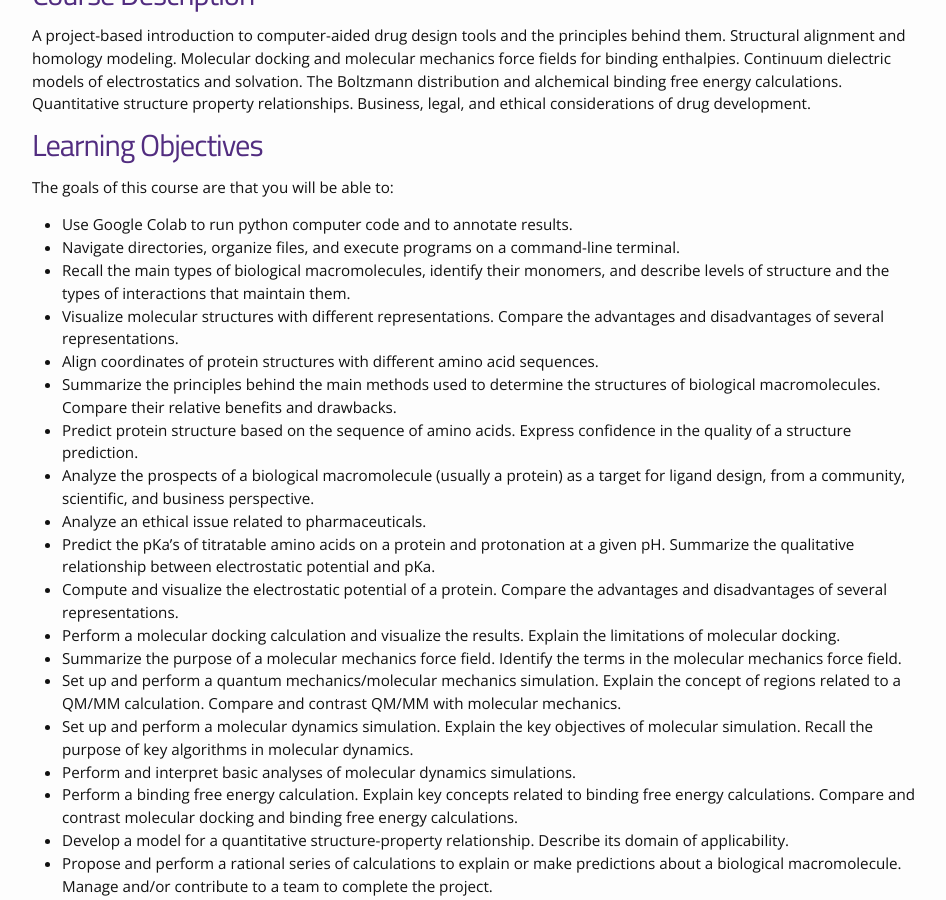
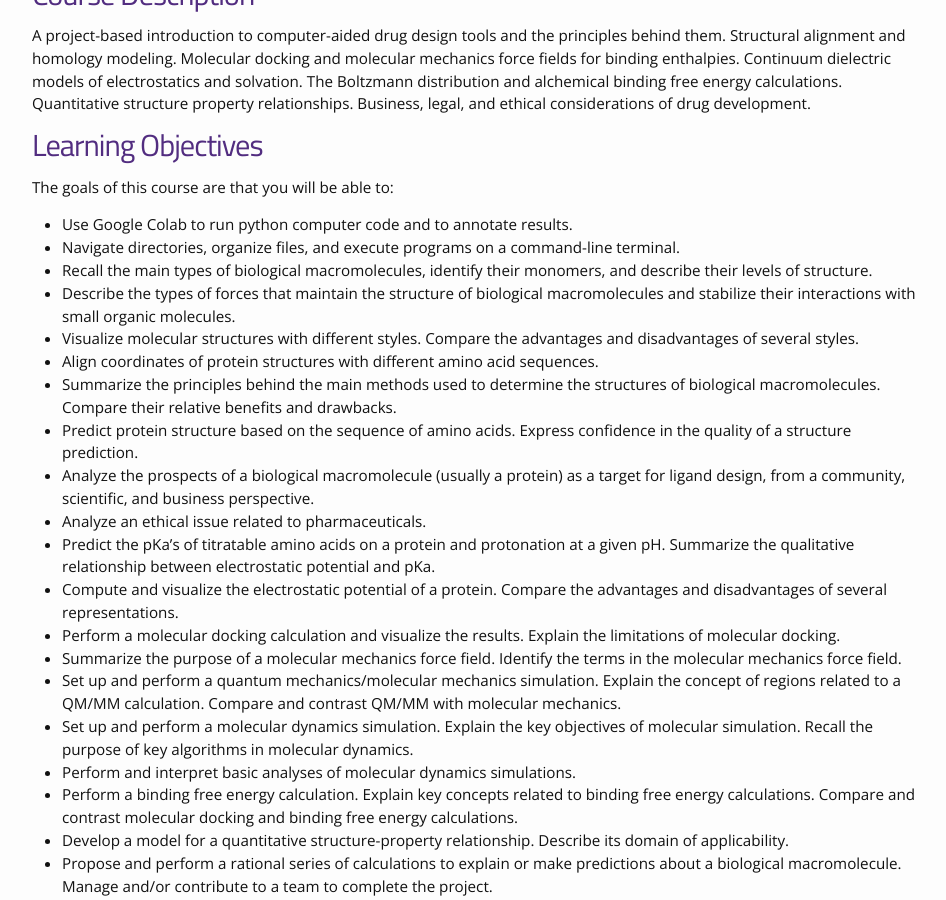
Before and after one commit to daveminh/Chem456-2022F, a Jekyll site: the page built from docs/index.md, in a window 1280 px wide and 900 px high, scrolled down 987 px. Shown: the whole window, without its empty margins (163-1109 px from the left). Built offline with Jekyll 4.4.1, drawn with Linux system fonts in a browser that asks for light colours; nearby versions of some CDN libraries.

Commit message:
Updating first week of class

```diff
--- a/docs/_data/modules.yml
+++ b/docs/_data/modules.yml
@@ -9,8 +9,8 @@
   date: 8/24
   title: "Fundamentals of biological macromolecules"
   basename: 08-24-biological_macromolecules
-  lab: "2: Structural visualization with py3DMol"
-  notebook: 02-py3DMol
+  lab: "2: Structural visualization and alignment"
+  notebook: 02-structural_visualization
 
 - day: M
   date: 8/29
--- a/docs/index.md
+++ b/docs/index.md
@@ -17,8 +17,9 @@ The goals of this course are that you will be able to:
 
 * Use Google Colab to run python computer code and to annotate results.
 * Navigate directories, organize files, and execute programs on a command-line terminal.
-* Recall the main types of biological macromolecules, identify their monomers, and describe levels of structure and the types of interactions that maintain them.
-* Visualize molecular structures with different representations. Compare the advantages and disadvantages of several representations.
+* Recall the main types of biological macromolecules, identify their monomers, and describe their levels of structure.
+* Describe the types of forces that maintain the structure of biological macromolecules and stabilize their interactions with small organic molecules.
+* Visualize molecular structures with different styles. Compare the advantages and disadvantages of several styles.
 * Align coordinates of protein structures with different amino acid sequences.
 * Summarize the principles behind the main methods used to determine the structures of biological macromolecules. Compare their relative benefits and drawbacks.
 * Predict protein structure based on the sequence of amino acids. Express confidence in the quality of a structure prediction.
```
Also changed, not shown: 6 other files.
